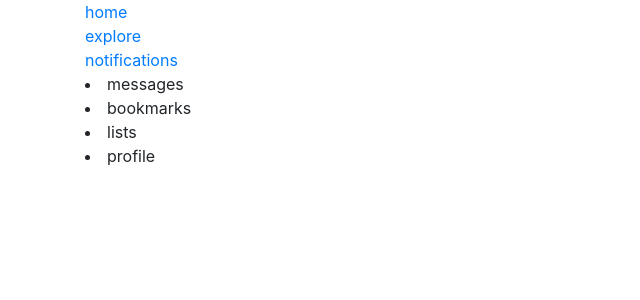
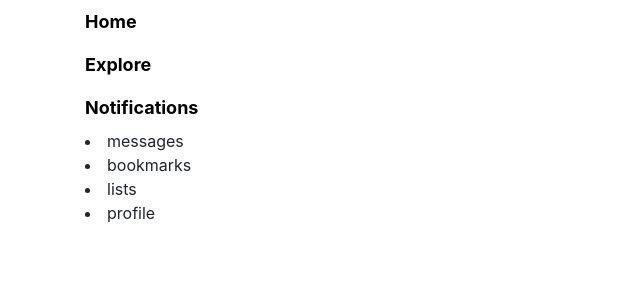
Before and after one commit to genxhero/quacker, a React (Create React App) app in the folder client/: page / in a window 1280 px wide. Shown: the top 300 px of the page, without its empty margins (0-640 px from the left). Built offline with nearby package versions, Linux system fonts and the light colour scheme.

Commit message:
wrap link content in div

```diff
--- a/client/src/components/QuackerNav.jsx
+++ b/client/src/components/QuackerNav.jsx
@@ -4,9 +4,21 @@ import {Link} from 'react-router-dom';
 const QuackerNav = (props) => {
     return (
     <div style={{"display":"flex", "flexDirection":"column"}}>
-          <Link to="/home">home</Link>
-          <Link to="/explore">explore</Link>
-          <Link to="/">notifications</Link>
+          <Link to="/home">
+             <div className="nav-link-content">
+                 <span>Home</span>
+             </div>
+          </Link>
+          <Link to="/explore">
+             <div className="nav-link-content">
+                 <span>Explore</span>
+             </div>
+          </Link>
+          <Link to="/">
+              <div className="nav-link-content">
+                  <span>Notifications</span>
+              </div>
+          </Link>
           <li>messages</li>
           <li>bookmarks</li>
           <li>lists</li>
```
